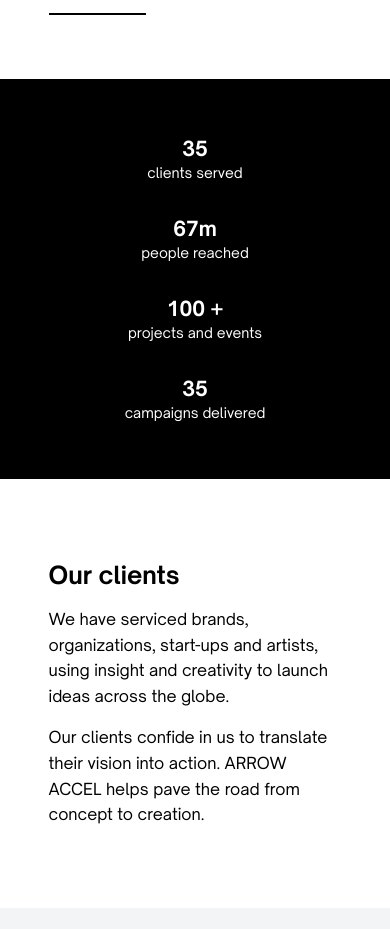
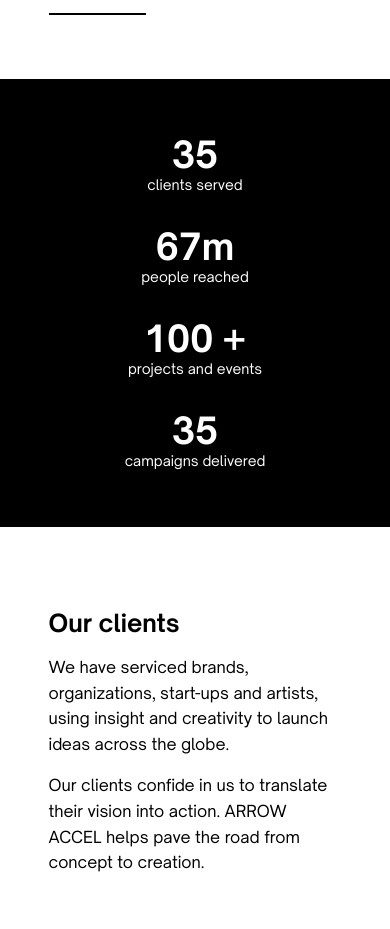
Before and after one commit to shafrazi/arrow-accel, a Next.js app: page / in a window 390 px wide. Shown: the part 2262-3191 px from the top of the page. Built offline with nearby package versions, Linux system fonts and the light colour scheme.

Commit message:
change stats font size

```diff
--- a/components/stats.js
+++ b/components/stats.js
@@ -17,7 +17,7 @@ export default function Stats() {
                   style={{ fontFamily: "OpenSauceOne" }}
                 >
                   <p
-                    className="text-xl md:text-4xl lg:text-6xl"
+                    className="text-4xl md:text-4xl lg:text-6xl"
                     style={{ fontFamily: "OpenSauceOne", fontWeight: "bold" }}
                   >
                     <CountUp end={inView && 35} />
@@ -28,7 +28,7 @@ export default function Stats() {
                 </div>
                 <div className="w-full md:w-1/4 flex flex-col justify-center items-center text-white py-4">
                   <p
-                    className="text-xl md:text-4xl lg:text-6xl"
+                    className="text-4xl md:text-4xl lg:text-6xl"
                     style={{ fontFamily: "OpenSauceOne", fontWeight: "bold" }}
                   >
                     <CountUp end={inView && 67} />m
@@ -39,7 +39,7 @@ export default function Stats() {
                 </div>
                 <div className="w-full md:w-1/4 flex flex-col justify-center items-center text-white py-4">
                   <p
-                    className="text-xl md:text-4xl lg:text-6xl"
+                    className="text-4xl md:text-4xl lg:text-6xl"
                     style={{ fontFamily: "OpenSauceOne", fontWeight: "bold" }}
                   >
                     <CountUp end={inView && 100} /> +
@@ -50,7 +50,7 @@ export default function Stats() {
                 </div>
                 <div className="w-full md:w-1/4 flex flex-col justify-center items-center text-white py-4">
                   <p
-                    className="text-xl md:text-4xl lg:text-6xl"
+                    className="text-4xl md:text-4xl lg:text-6xl"
                     style={{ fontFamily: "OpenSauceOne", fontWeight: "bold" }}
                   >
                     <CountUp end={inView && 35} />
```
